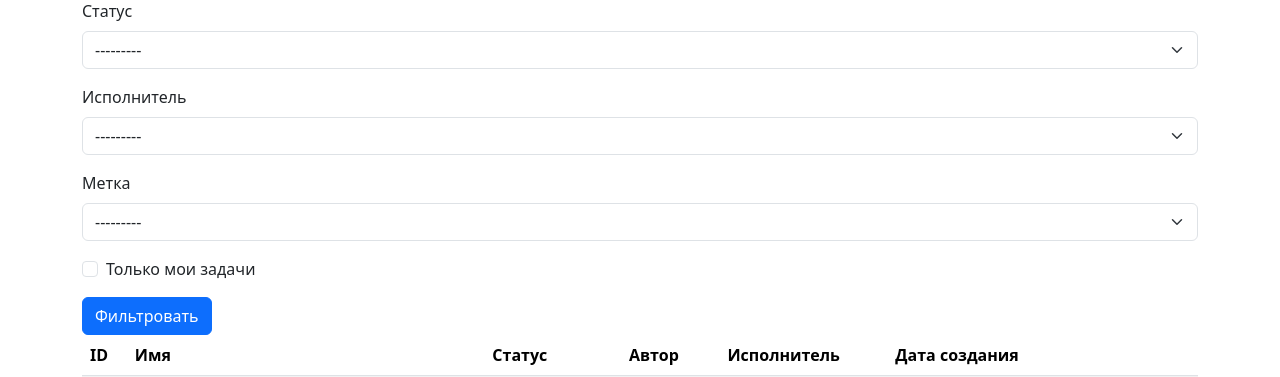
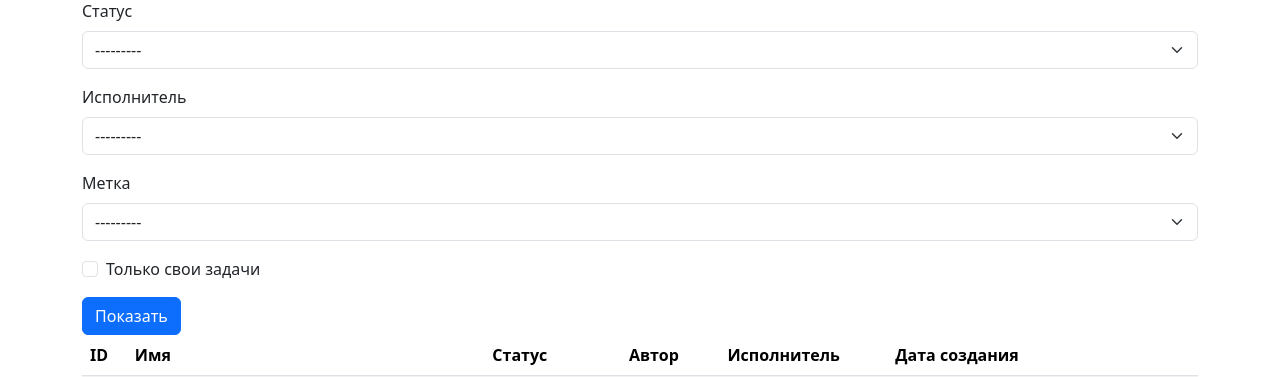
Before and after one commit to coder108-gh/python-project-52, a Django app: page /tasks/ in a window 1280 px wide. Shown: the part 207-584 px from the top of the page. Run offline with Django 5.2, Linux system fonts and the light colour scheme; a user stored in the database is signed in; data comes from the database, SQL or seed files in the repository; some libraries are stand-ins or nearby versions.

Commit message:
no comments (((

```diff
--- a/task_manager/tasks/filters.py
+++ b/task_manager/tasks/filters.py
@@ -21,7 +21,7 @@ class TaskFilter(django_filters.FilterSet):
     )
 
     my_tasks = django_filters.BooleanFilter(
-        label='Только мои задачи',
+        label='Только свои задачи',
         method='filter_my_tasks',
         widget=forms.CheckboxInput,
     )
@@ -38,14 +38,3 @@ class TaskFilter(django_filters.FilterSet):
             'executor': ['exact'],
             'label': ['exact']
         }
-
-
-
-# class TaskFilter(django_filters.FilterSet):
-#     class Meta:
-#         model = Task
-#         fields = {
-#             'status': ['exact'],
-#             'executor': ['exact'],
-#             'label': ['exact']
-#         }
--- a/task_manager/tasks/templates/tasks/index_tasks.html
+++ b/task_manager/tasks/templates/tasks/index_tasks.html
@@ -8,7 +8,7 @@
 
 <form method="get">
     {% bootstrap_form filter.form %}
-    <button type="submit" class="btn btn-primary">Фильтровать</button>
+    <button type="submit" class="btn btn-primary">Показать</button>
 </form>
 
 {% if items %}
--- a/task_manager/users/tests.py
+++ b/task_manager/users/tests.py
@@ -14,7 +14,6 @@ class UserTests(TestCase):
         self.test_user = User.objects.filter(username='happylarry')[0]
         self.test_user2 = User.objects.filter(username='harry777')[0]
         self.test_user3 = User.objects.filter(username='testuser')[0]
-
 
     def test_create(self):
         data = {
```
Also changed, not shown: 2 other files.
